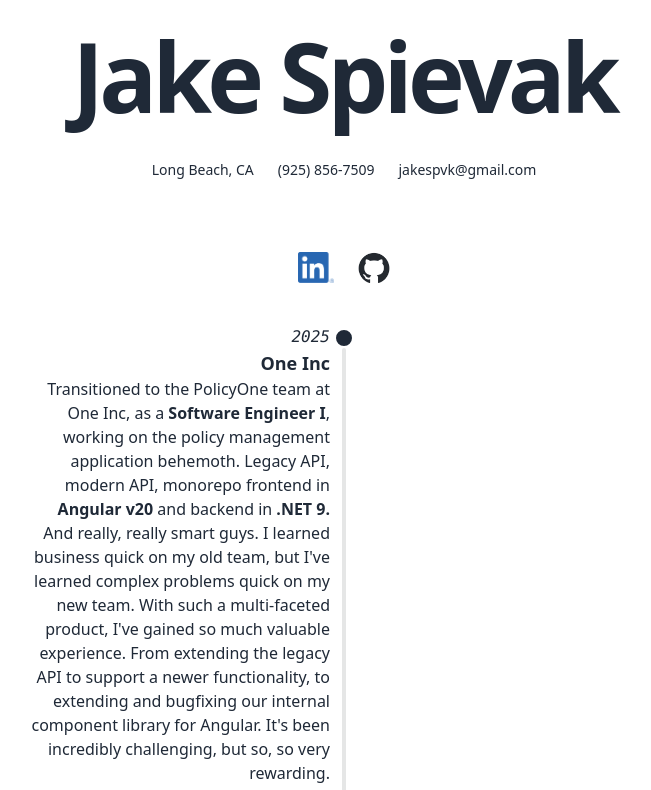
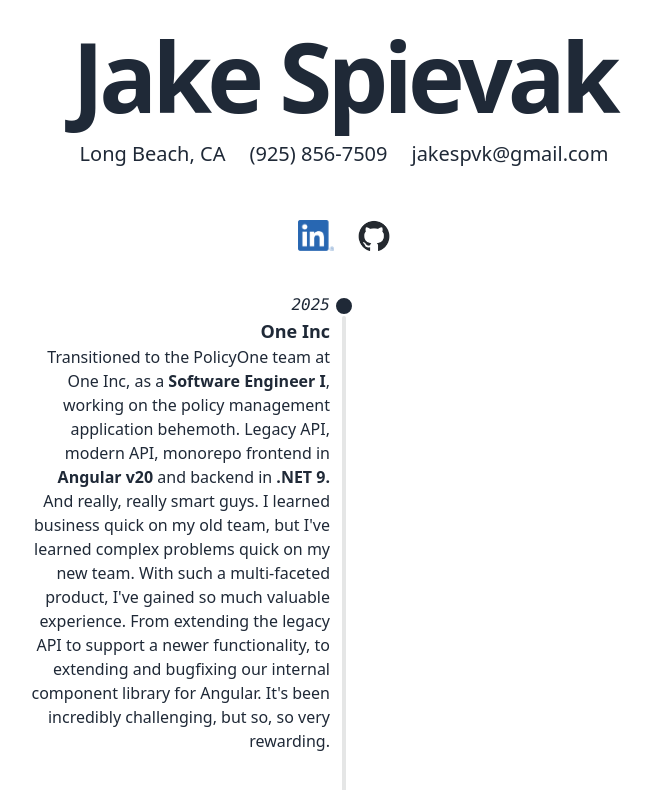
Before and after one commit to jakespvk/portfolio, a website: page index.html in a window 1280 px wide. Shown: the top 790 px of the page, without its empty margins (296-947 px from the left). Drawn offline with Linux system fonts and the light colour scheme.

Commit message:
Refactor footer and navigation structure in index.html

```diff
--- a/index.html
+++ b/index.html
@@ -9,8 +9,8 @@
 
 	    <h1 id="main-name-big" class="mx-auto text-center tracking-tighter text-8xl font-bold">Jake Spievak</h1>
 
-		<div class="footer items-center p-4 inset-y-5 p-9">
-		<nav class="grid-flow-col gap-6 md:place-self-center md:justify-self-center">
+		<div class="footer items-center p-4 inset-y-5">
+		<nav class="grid-flow-col gap-6 md:place-self-center md:justify-self-center text-xl">
 		    <p>Long Beach, CA</p>
 		    <a href="tel:925-856-7509" target="_blank" rel="noreferrer">(925) 856-7509</a>
 			<a href="mailto:jakespvk@gmail.com" target="_blank" rel="noreferrer">jakespvk@gmail.com</a>
```
